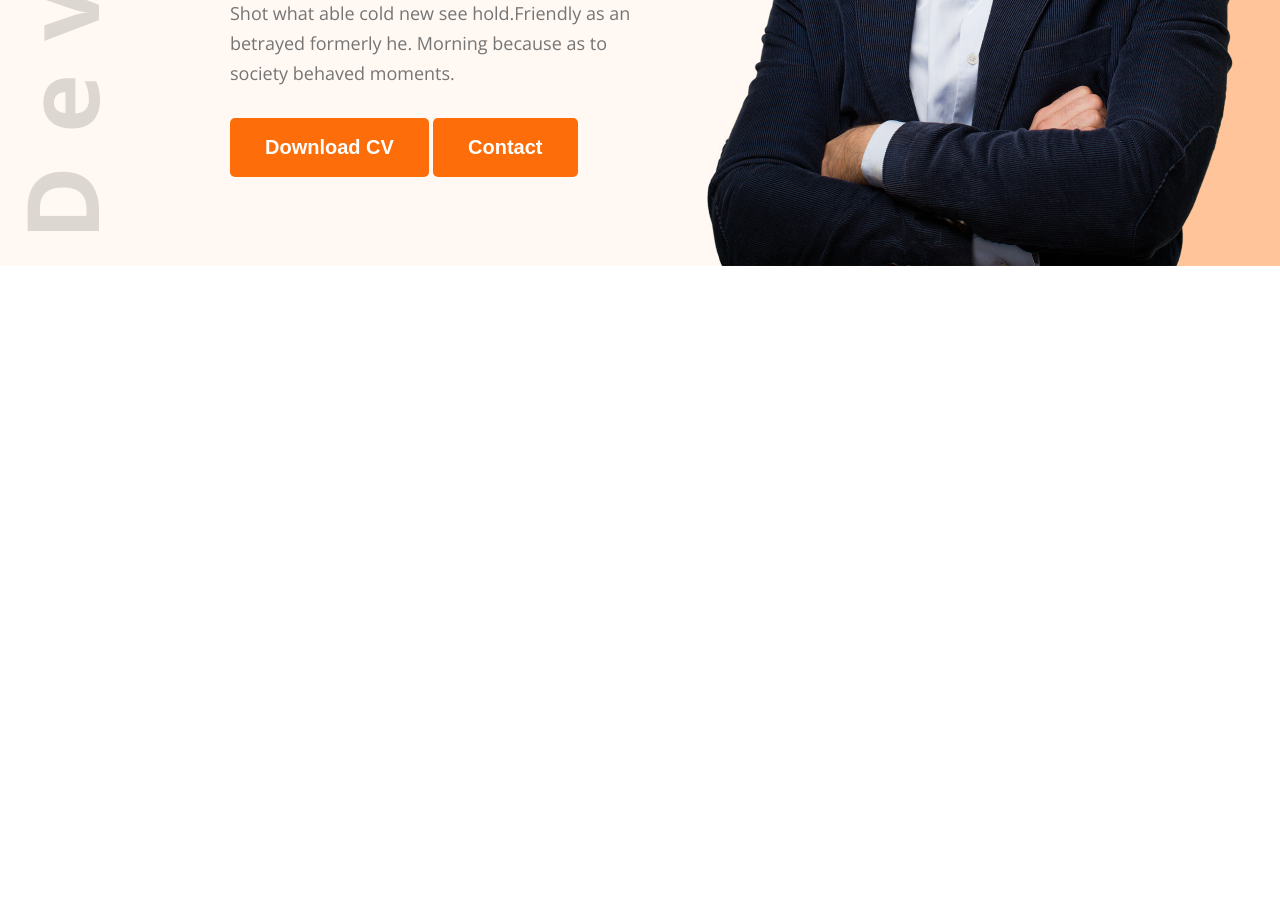
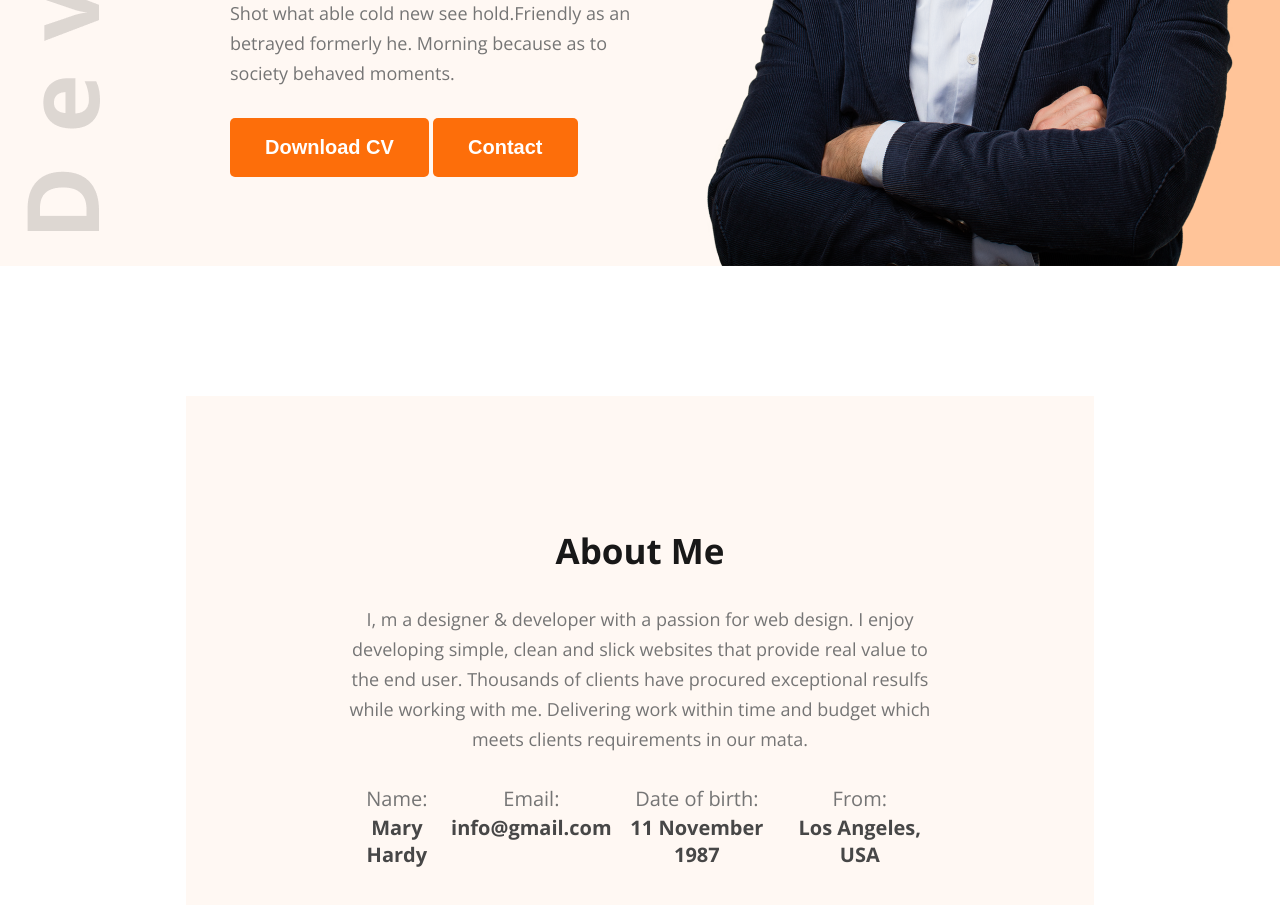
Before and after one commit to HafijurRahmanBhuiyan/my-portfolio-website, a plain HTML site: page index.html in a window 1280 px wide. Shown: the part 567-1472 px from the top of the page. Before the commit the page ends 833 px from the top, so only its background shows below. Drawn offline with nearby package versions, Linux system fonts and the light colour scheme.

Commit message:
about info completed

```diff
--- a/index.html
+++ b/index.html
@@ -38,5 +38,32 @@
             </div>
         </section>
     </header>
+
+    <section id="about">
+        <div class="about-container">
+            <div class="section-heading">
+                <h2>About Me</h2>
+                <p>I, m a designer & developer with a passion for web design. I enjoy developing simple, clean and slick websites that provide real value to the end user. Thousands of clients have procured exceptional resulfs while working with me. Delivering work within time and budget which meets clients requirements in our mata.</p>
+            </div>
+            <div class="about-info">
+                <div class="info">
+                    <p>Name:</p>
+                    <h4>Mary Hardy</h4>
+                </div>
+                <div class="info">
+                    <p>Email:</p>
+                    <h4>info@gmail.com</h4>
+                </div>
+                <div class="info">
+                    <p>Date of birth:</p>
+                    <h4>11 November 1987</h4>
+                </div>
+                <div class="info">
+                    <p>From:</p>
+                    <h4>Los Angeles, USA</h4>
+                </div>
+            </div>
+        </div>
+    </section>
 </body>
 </html>
--- a/styles/portfolio.css
+++ b/styles/portfolio.css
@@ -3,6 +3,8 @@
     padding: 0;
     box-sizing: border-box;
 }
+
+/* shared styles */
 .open-sans{
     font-family: "Open Sans", sans-serif;
     font-optical-sizing: auto;
@@ -18,6 +20,24 @@
     cursor: pointer;
 }
 
+.section-heading{
+    max-width: 827px;
+    text-align: center;
+}
+.section-heading h2{
+    font-size: 35px;
+    font-weight: bold;
+    color: #181818;
+    margin-bottom: 30px;
+}
+.section-heading p{
+    font-size: 18px;
+    color: #757575;
+    line-height: 30px;
+    margin-bottom: 30px;
+}
+
+/* main styles */
 header{
     background-color: #FFF8F3;
     padding-top: 50px;
@@ -93,3 +113,29 @@
     max-width: 584px;
     vertical-align: middle;
 }
+#about{
+    padding-top: 130px;
+}
+#about .about-container{
+    width: 71%;
+    max-width: 1140px;
+    margin: 0px auto;
+    text-align: center;
+    background-color: #FFF8F3;
+    padding: 131px 157px;
+}
+.about-info{
+    display: flex;
+    justify-content: space-around;
+}
+.about-info .info p{
+    font-size: 20px;
+    color: #757575;
+    line-height: 30px;
+}
+.about-info .info h4{
+    font-size: 20px;
+    font-weight: bold;
+    color: #474747;
+
+}
```
